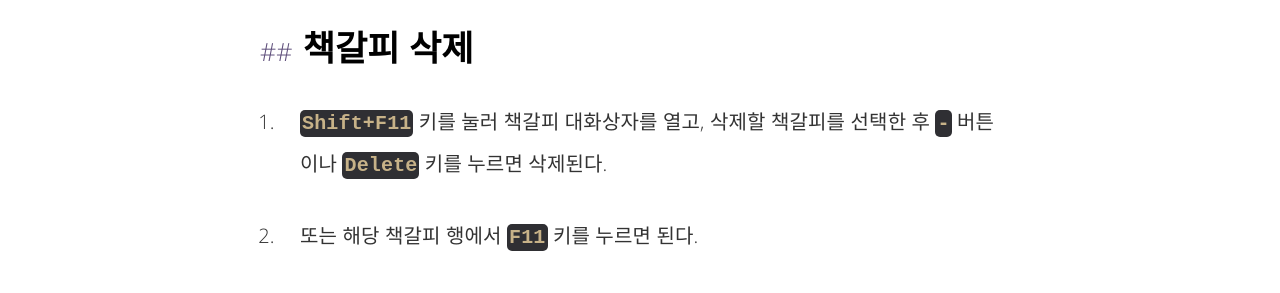
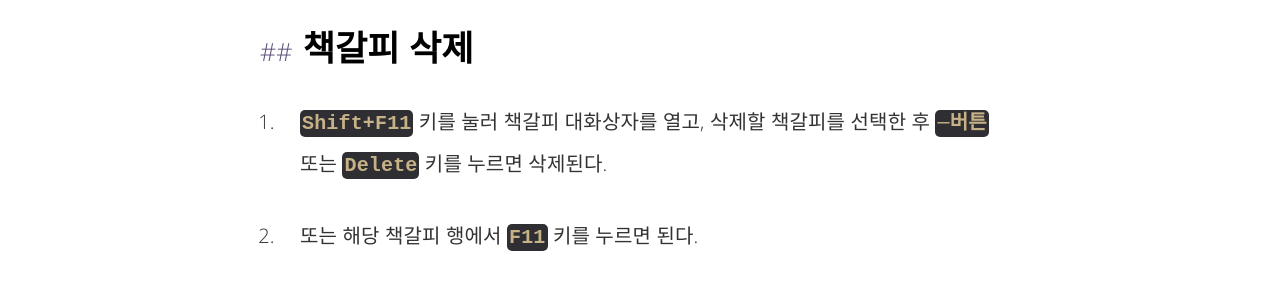
Before and after one commit to rainofpainki/rainofpainki.github.io, a Jekyll site: the page built from _posts/2018-03-23-bookmark-in-phpstorm.md, in a window 1280 px wide. Shown: the part 1043-1336 px from the top of the page. Built offline with Jekyll 4.4.1, drawn with Linux system fonts in a browser that asks for light colours; comment, search, counter and statistics services are not loaded.

Commit message:
fix typo

```diff
--- a/_posts/2018-03-23-bookmark-in-phpstorm.md
+++ b/_posts/2018-03-23-bookmark-in-phpstorm.md
@@ -34,7 +34,7 @@ categories: phpStorm Bookmark
 
 ##  책갈피 삭제
 
-1. `Shift+F11` 키를 눌러 책갈피 대화상자를 열고, 삭제할 책갈피를 선택한 후 `-` 버튼이나 `Delete` 키를 누르면 삭제된다.
+1. `Shift+F11` 키를 눌러 책갈피 대화상자를 열고, 삭제할 책갈피를 선택한 후 `─버튼` 또는 `Delete` 키를 누르면 삭제된다.
 
 2. 또는 해당 책갈피 행에서 `F11` 키를 누르면 된다.
 
```
